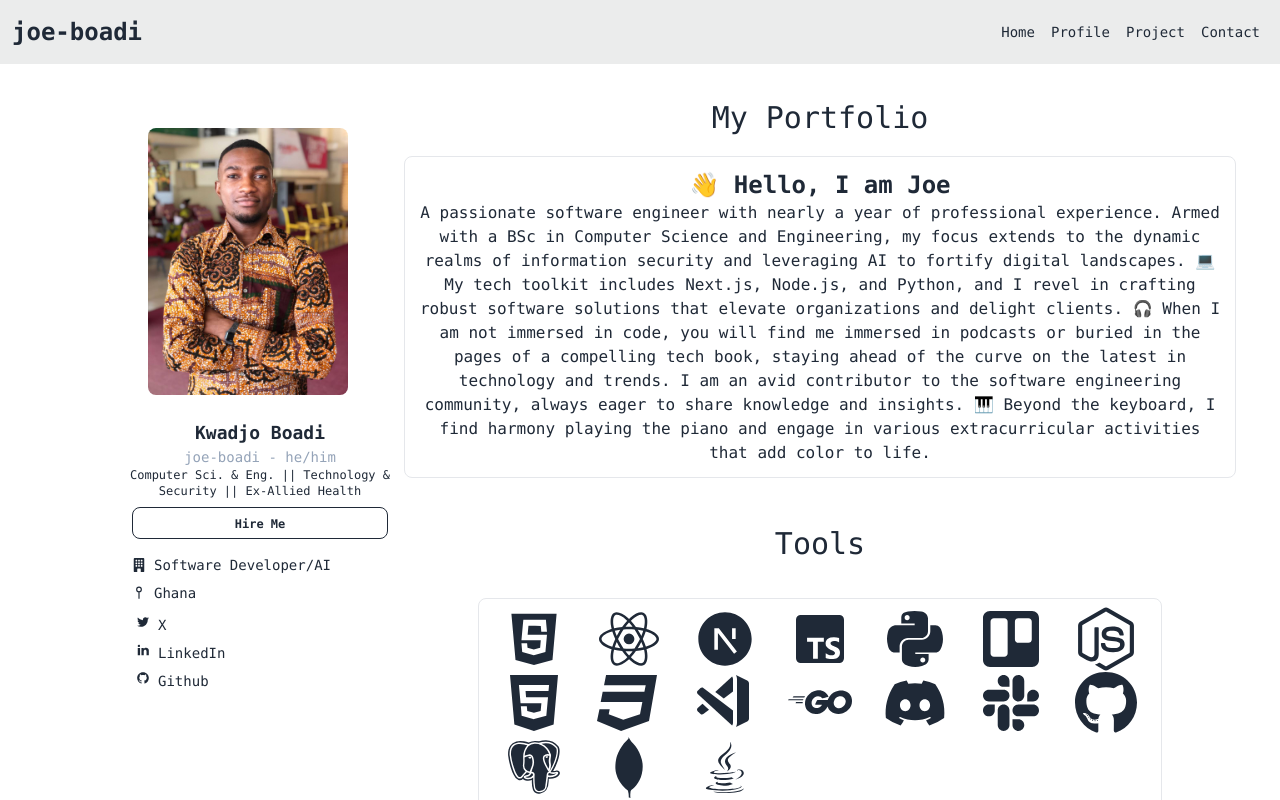
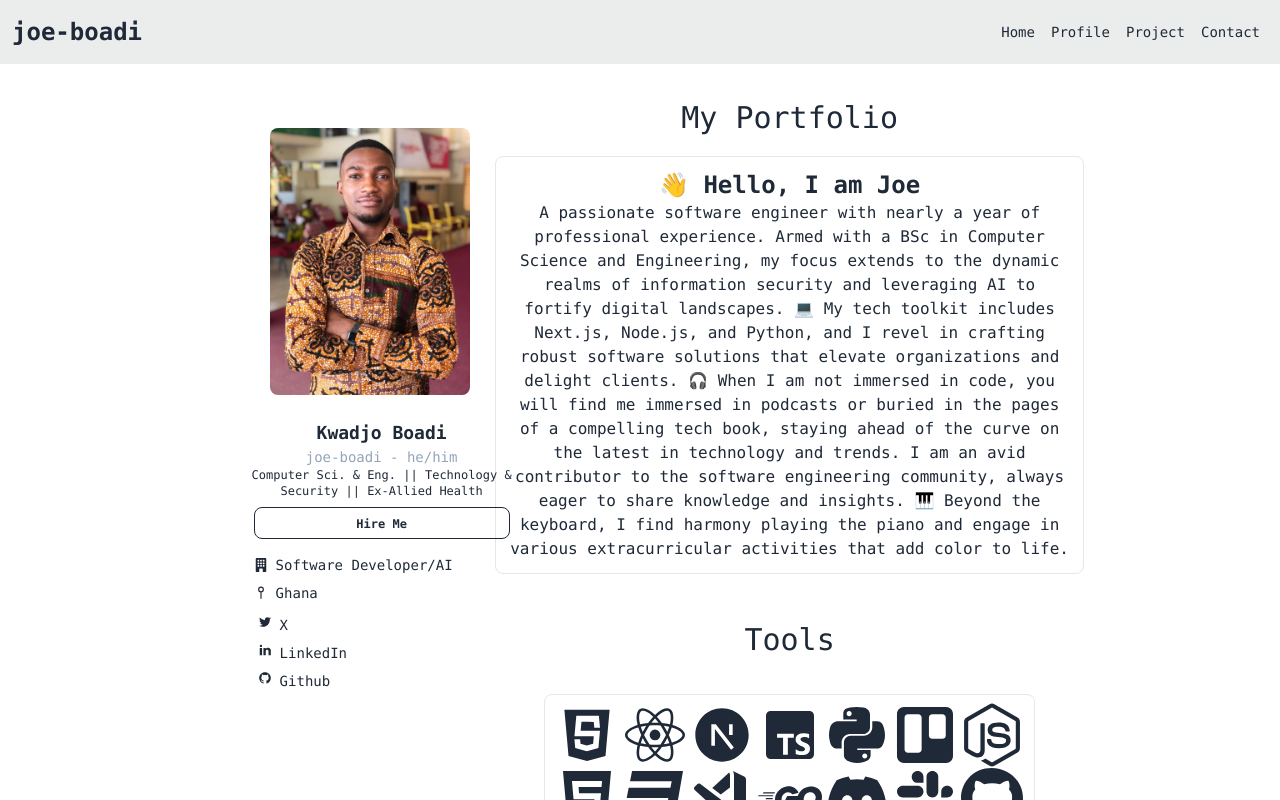
Before and after one commit to joe-boadi/my-portfolio, a Next.js app: page / in a window 1280 px wide. Shown: the top 800 px of the page. Built offline with nearby package versions, Linux system fonts and the light colour scheme.

Commit message:
Update file with screens

```diff
--- a/tailwind.config.ts
+++ b/tailwind.config.ts
@@ -7,6 +7,12 @@ const config: Config = {
     "./app/**/*.{js,ts,jsx,tsx,mdx}",
   ],
   theme: {
+    screens: {
+      sm: "480px",
+      md: "768px",
+      lg: "976px",
+      xl: "1440px",
+    },
     extend: {
       backgroundImage: {
         "gradient-radial": "radial-gradient(var(--tw-gradient-stops))",
@@ -17,4 +23,5 @@ const config: Config = {
   },
   plugins: [require('daisyui'),],
 };
+
 export default config;
```
